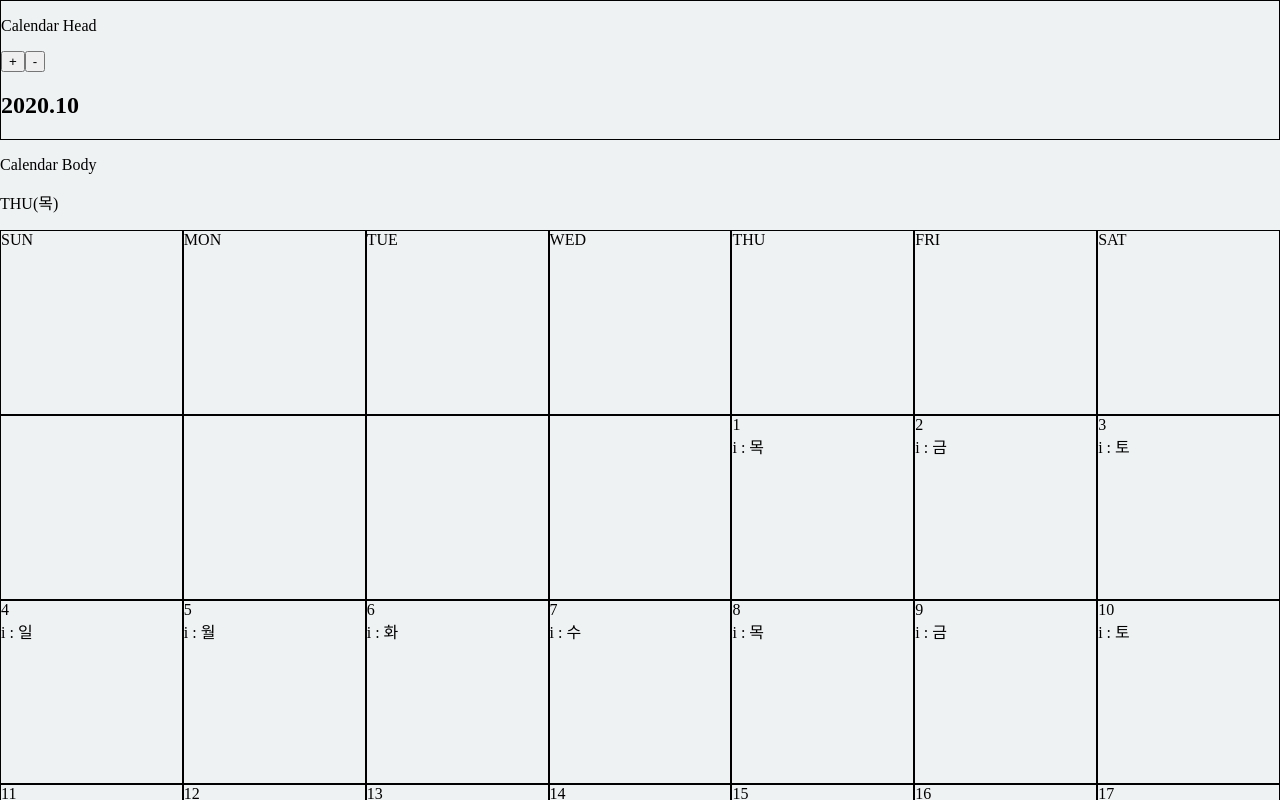
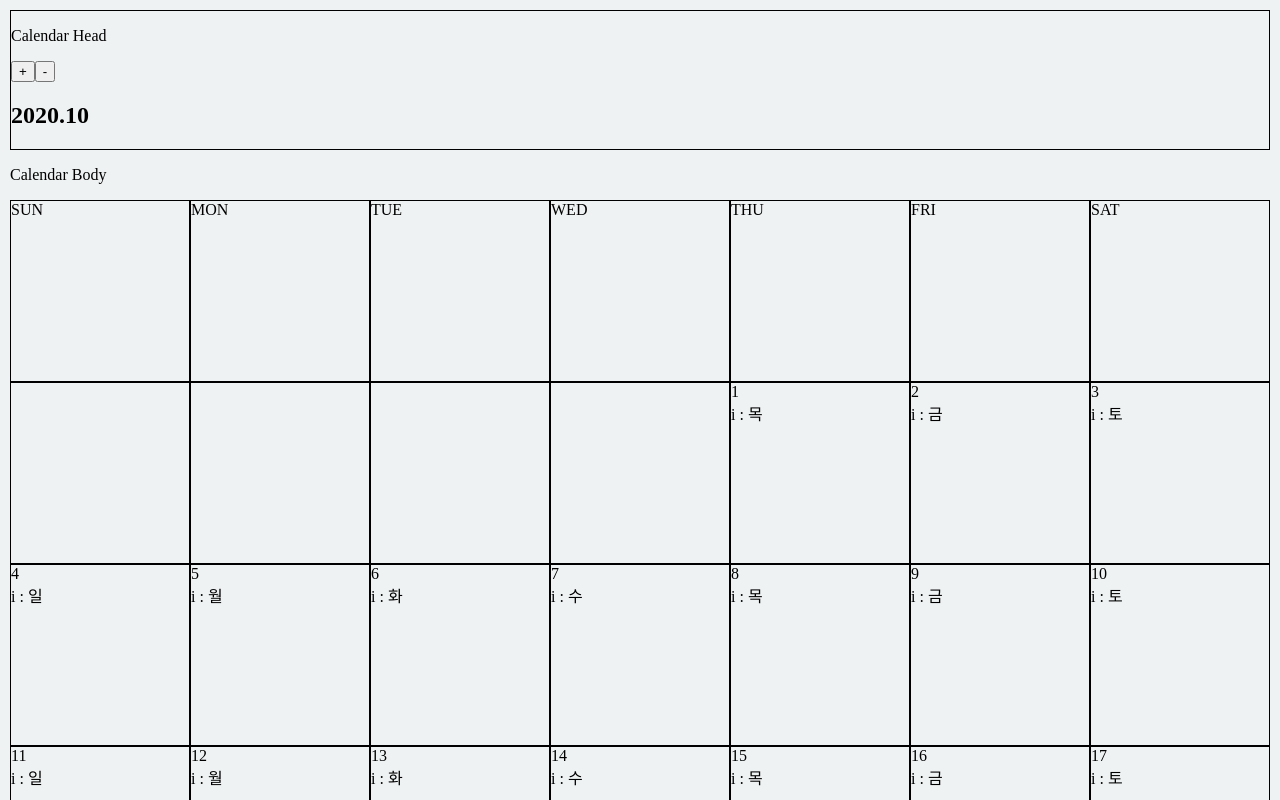
Before and after one commit to 97e57e/My-Financial-Ledger, a React (Create React App) app in the folder mfl-client/: page / in a window 1280 px wide. Shown: the top 800 px of the page. Built offline with nearby package versions, Linux system fonts and the light colour scheme.

Commit message:
style: calendar style

```diff
--- a/mfl-client/src/assets/scss/components/calendar.scss
+++ b/mfl-client/src/assets/scss/components/calendar.scss
@@ -1,7 +1,11 @@
-.CalendarBody {
+.calendar {
+  margin: 10px;
+}
+
+.calendarBody {
   .row {
     display: flex;
-    .day-box {
+    .dayBox {
       position: relative;
       display: inline-flex;
       width: calc(100% / 7);
--- a/mfl-client/src/components/calendar.js
+++ b/mfl-client/src/components/calendar.js
@@ -8,7 +8,7 @@ const dayOfWeekKo = ["일", "월", "화", "수", "목", "금", "토"];
 function CalendarHead(props) {
   return (
     <div
-      className="CalendarHead"
+      className="calendarHead"
       style={{
         border: "1px solid black",
       }}
@@ -24,7 +24,7 @@ function CalendarHead(props) {
 }
 
 function CaledarBodyDayOfWeek({ day }) {
-  return <div className="day-box">{dayOfWeekEn[day]}</div>;
+  return <div className="dayBox">{dayOfWeekEn[day]}</div>;
 }
 
 function makeBodyHead() {
@@ -55,7 +55,7 @@ function makeBody(props) {
               getLastDayOfMonth(currentYear, currentMonth) >= current
             ) {
               return (
-                <div className="day-box" key={i}>
+                <div className="dayBox" key={i}>
                   <div>
                     <span>{current}</span>
                     <br></br>i : {dayOfWeekKo[i]}
@@ -64,7 +64,7 @@ function makeBody(props) {
               );
             } else {
               return (
-                <div className="day-box" key={i}>
+                <div className="dayBox" key={i}>
                   <div></div>
                 </div>
               );
@@ -78,11 +78,9 @@ function makeBody(props) {
 
 function CalendarBody(props) {
   return (
-    <div className="CalendarBody">
+    <div className="calendarBody">
       <p>Calendar Body</p>
-      <p>
-        {dayOfWeekEn[props.firstDayOfWeek]}({dayOfWeekKo[props.firstDayOfWeek]})
-      </p>
+
       <div className="row">{makeBodyHead()}</div>
       {makeBody(props)}
     </div>
@@ -91,13 +89,13 @@ function CalendarBody(props) {
 
 function Calendar(props) {
   return (
-    <div className="CalendarContainer">
+    <div className="calendar">
       <CalendarHead
         date={props.date}
         onNextMonth={props.onNextMonth}
         onPrevMonth={props.onPrevMonth}
       />
-      <CalendarBody date={props.date} firstDayOfWeek={props.firstDayOfWeek} />
+      <CalendarBody date={props.date} />
     </div>
   );
 }
--- a/mfl-client/src/container/CalendarContainer.js
+++ b/mfl-client/src/container/CalendarContainer.js
@@ -15,12 +15,14 @@ class CalendarContainer extends Component {
   render() {
     const { currentYear, currentMonth, firstDayOfWeek } = this.props;
     return (
+      <div className="calendarContainer">
         <Calendar
           date={{ currentYear, currentMonth }}
           firstDayOfWeek={firstDayOfWeek}
           onNextMonth={this.handleNextMonth}
           onPrevMonth={this.handlePrevMonth}
         />
+      </div>
     );
   }
 }
```
Lines whose indentation alone changed are shown as unchanged.
